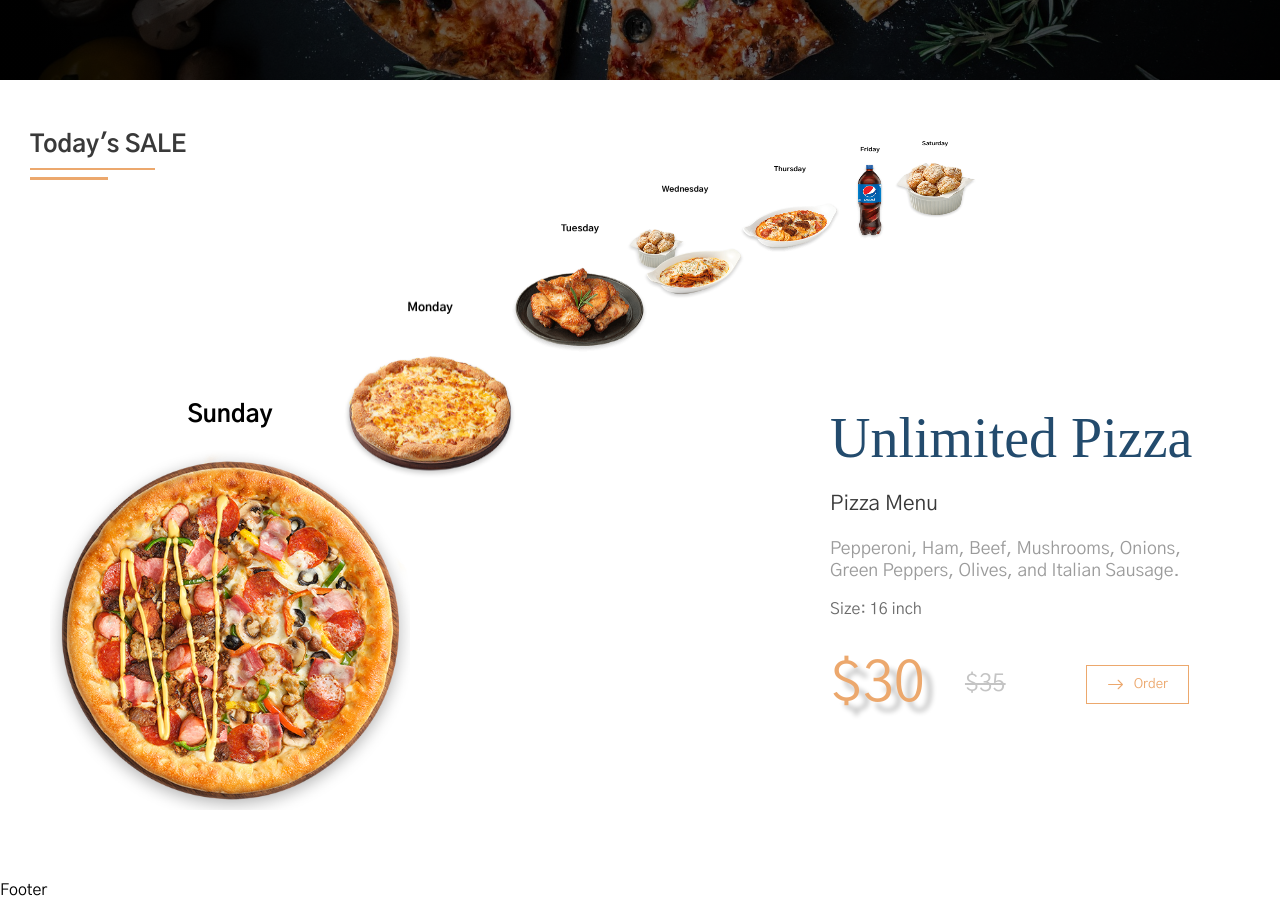
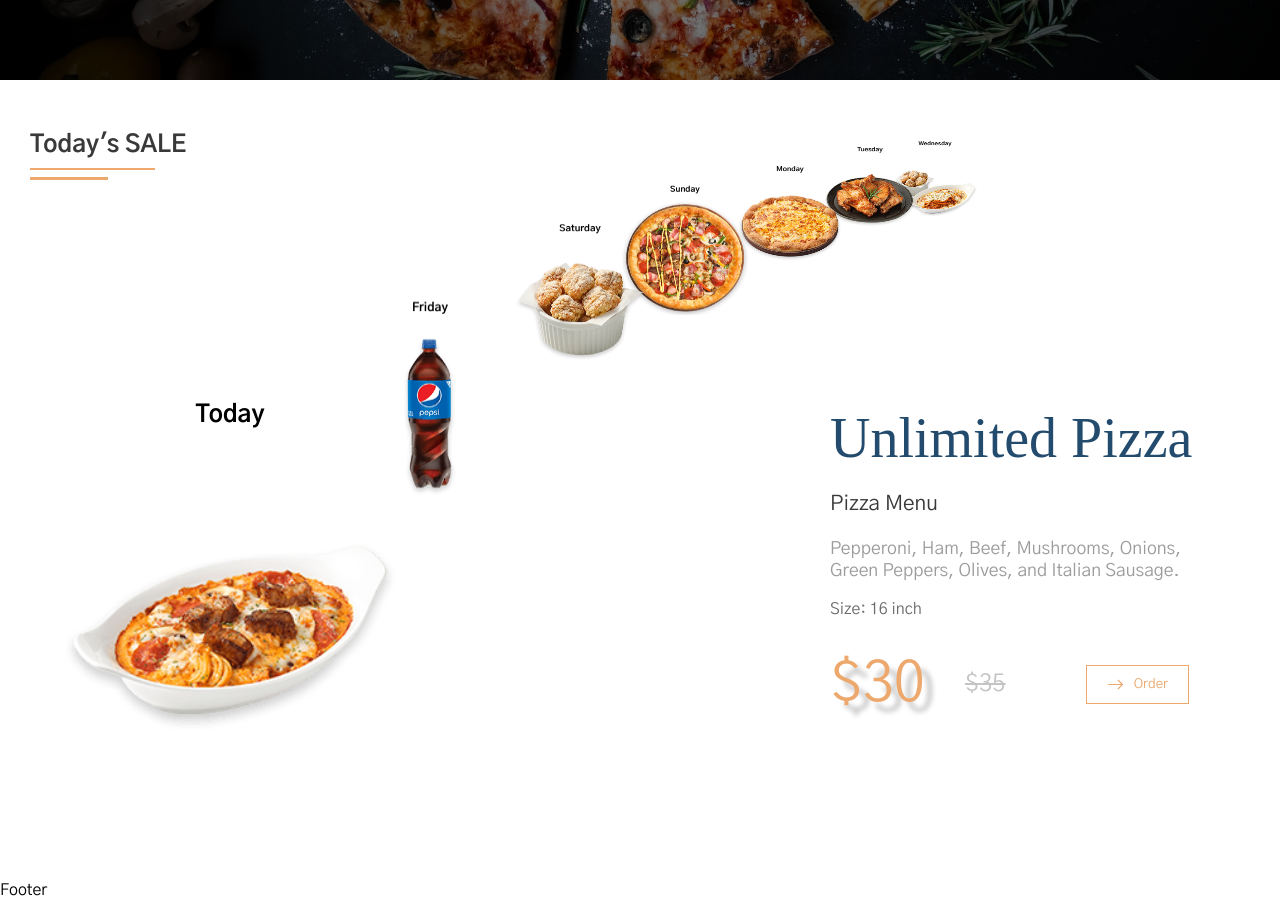
Before and after one commit to cheonjp/pizza, a React (Vite) app: page / in a window 1280 px wide. Shown: the part 720-1620 px from the top of the page. Built offline with nearby package versions, Linux system fonts and the light colour scheme.

Commit message:
set the day is done

```diff
--- a/src/assets/home/Home.jsx
+++ b/src/assets/home/Home.jsx
@@ -8,13 +8,15 @@ function Home() {
 
     const [slideClassName, setSlideClassName] = useState("iconLogo")
     const [text, setText] = useState("Best Pizza")
-    const [showMenu, setShowMenu] = useState(false)
+    const [menuAni,setMenuAni]= useState(false)
+    const [arrangeData,setArrangeData]=useState([])
 
 
     setTimeout(() => setSlideClassName("iconLogo showActive"), 1000)
 
     const textTag = useRef()
     const section = useRef()
+    const saleAniTarget = useRef()
 
     useEffect(() => {
         let texts
@@ -39,12 +41,45 @@ function Home() {
         const browserHeight = window.innerHeight
         if (browserHeight - elementPosition > 0) {
             target.current.classList.add("showSection")
+            setMenuAni(true)
         }
     }
+
+
+
     window.onscroll = () => {
         showSection(section)
 
     }
+    useEffect(()=>{
+        let timing =1000
+        setToday()
+        if(menuAni){
+            const items = document.querySelectorAll(".showSection .left .item")
+            items.forEach((item)=>{
+                console.log('tset')
+                timing+=100
+                setTimeout(()=>{
+                    item.classList.add("activeAni")
+                },timing)
+            })
+        }
+    },[menuAni])
+
+
+    let array=[]
+    const setToday = ()=>{
+        let i = new Date().getDay()
+        todaySales.forEach(each=>{
+            if(i>6){
+                i=i-7
+            }
+            array.push(todaySales[i])
+            i++
+        })
+         setArrangeData(array)
+    }
+
 
     return (
         <div className='home'>
@@ -74,12 +109,12 @@ function Home() {
                         <h1 >Today's SALE</h1>
                         <div className="saleScreen">
                             <div className="left">
-                                {todaySales.map(sale => {
+                                {arrangeData.map((data,i) => {
                                     return (
                                         <>
-                                        <div className='item'>
-                                            <h2>{sale.day}</h2>
-                                            <img src={`public/img/${sale.img}`} alt="" />
+                                        <div className="item">
+                                            <h2>{i===0 ? "Today":data.day}</h2>
+                                            <img src={`public/img/${data.img}`} alt="" />
                                         </div>
 
                                         </>
--- a/src/assets/home/home.scss
+++ b/src/assets/home/home.scss
@@ -144,49 +144,81 @@
                         left:0;
                         text-align: center;
                         z-index:7;
-
+                        opacity:0;
+                        cursor: pointer;
+                        &.activeAni{
+                            transition: all .8s;
+                            &:nth-child(1){
+                                opacity:1;
+                            }
                             &:nth-child(2){
-
+                                opacity:1;
                                 top:0px !important;
                                 left:200px !important;
                                 z-index:6;
                                 transform:scale(0.5,0.5) rotateX(10deg);
+                                &:hover{
+                                    transform:scale(0.6,0.6) rotateX(0) !important;
+                                                                  }
                             }
                             &:nth-child(3){
+                                opacity:1;
 
                                 top:-100px !important;
                                 left:350px !important;
                                 z-index:5;
                                 transform:scale(0.4,0.4) rotateX(20deg);
+                                &:hover{
+                                    transform:scale(0.5,0.5) rotateX(0) !important;
+                                }
                             }
                             &:nth-child(4){
+                                opacity:1;
 
                                 top:-150px !important;
                                 left:455px !important;
-                            z-index:5;
+                                z-index:4;
                                 transform:scale(0.35,0.35) rotateX(25deg);
+                                &:hover{
+                                    transform:scale(0.45,0.45) rotateX(0) !important;
+                                }
                             }
                             &:nth-child(5){
+                                opacity:1;
 
                                 top:-180px !important;
                                 left:560px !important;
-                            z-index:6;
+                                z-index:3;
                                 transform:scale(0.3,0.3) rotateX(28deg);
+                                &:hover{
+                                    transform:scale(0.4,0.4) rotateX(0) !important;
+                                }
                             }
                             &:nth-child(6){
+                                opacity:1;
 
                                 top:-205px !important;
                                 left:640px !important;
-                            z-index:7;
+                                z-index:2;
                                 transform:scale(0.27,0.27) rotateX(30deg);
+                                &:hover{
+                                    transform:scale(0.37,0.37) rotateX(0) !important;
+                                }
                             }
                             &:nth-child(7){
+                                opacity:1;
 
                                 top:-215px !important;
                                 left:705px !important;
-                            z-index:6;
+                                z-index:1;
                                 transform:scale(0.25,0.25) rotateX(32deg);
+                                &:hover{
+                                    transform:scale(0.35,0.35) rotateX(0) !important;
+
                                 }
+                            }
+                        }
+
                         img{
                             width:45vw;
                             max-width:400px;
```
Lines whose indentation alone changed are shown as unchanged.
